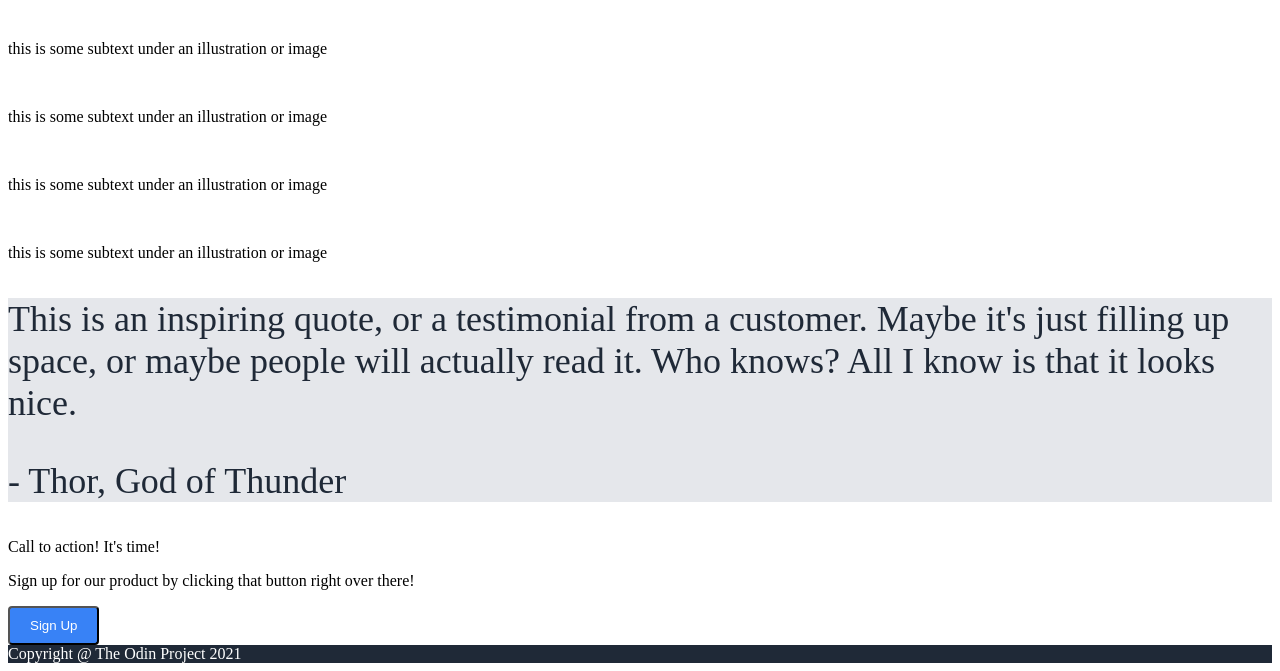
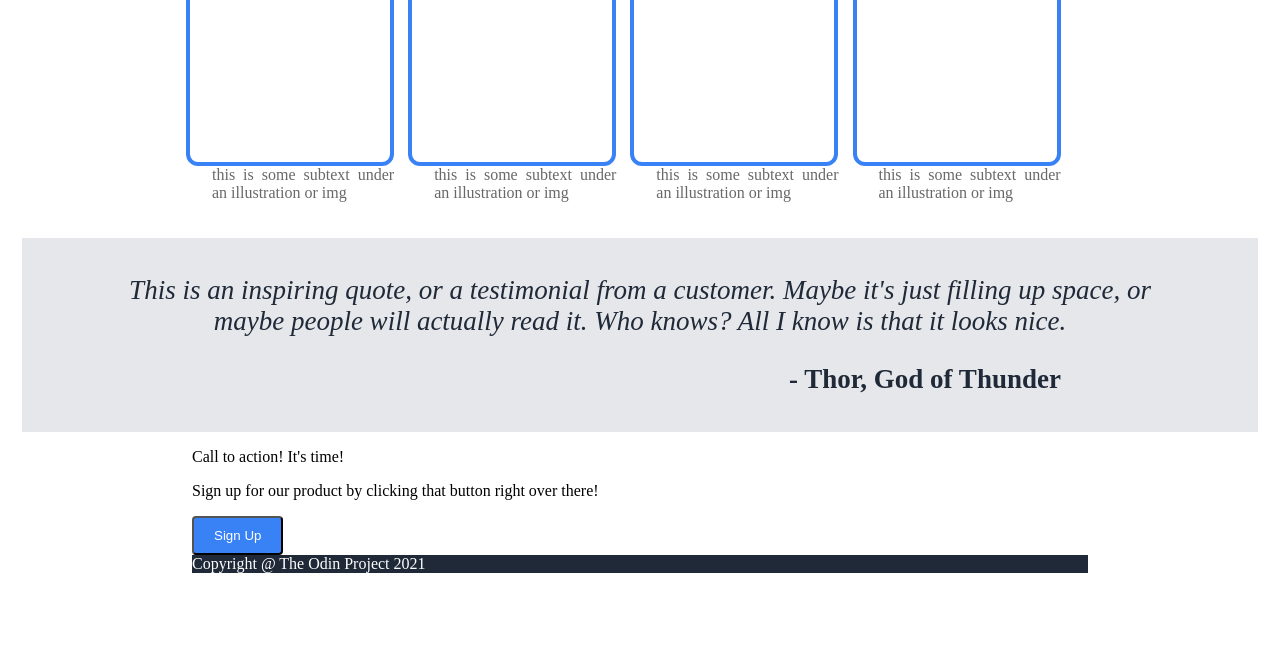
Before and after one commit to tariktesfa/Landing-page, a plain HTML site: page index.html in a window 1280 px wide. Shown: the part 437-1108 px from the top of the page. After the commit the page ends 1018 px from the top, so only its background shows below. Drawn offline with Linux system fonts and the light colour scheme.

Commit message:
mayone branch

```diff
--- a/css/style.css
+++ b/css/style.css
@@ -1,6 +1,8 @@
 body {
-  color: #000000;
-  /* background-color: #000000; */
+    display: block;
+    margin-left: auto;
+    margin-right: auto;
+    width: 70%;
 }
 
 .background {
@@ -22,11 +24,15 @@ body {
 
 .quote {
     background-color: #E5E7EB;
+    padding: 10px 70px;
+    margin: 0 -170px;
 }
 
+
 .quote p {
-    font-size: 36px;
+    font-size: 27px;
     color: #1F2937;
+    text-align: center;
 }
 
 button {
@@ -35,3 +41,51 @@ button {
     padding: 10px 20px;
     border-radius: 4px;
 }
+
+.information-header-text {
+    font-size: 36px;
+    font-weight: bolder;
+    text-align: center;
+}
+
+.info-img{
+    width: 100px;
+    height: 70px;
+    padding: 50px;
+    border-radius: 12px;
+    border: 4px solid #3882F6;
+    float:right;
+}
+
+.horizontal{
+    list-style-type: none;
+
+}
+
+/* Create three equal columns that floats next to each other */
+.column {
+    float: left;
+    width: 20.33%;
+    padding: 20px;
+    height: 230px; /* Should be removed. Only for demonstration */
+  }
+
+  /* Clear floats after the columns */
+  .row:after {
+    content: "";
+    display: table;
+    clear: both;
+  }
+
+  .text-quote {
+      font-style: italic;
+  }
+  .buttom-quote-title {
+      font-weight: 900;
+      padding-left: 570px;
+  }
+
+  .sub-text {
+      text-align: justify;
+      color: #686869;
+  }
--- a/index.html
+++ b/index.html
@@ -16,12 +16,12 @@
     </nav>
 
     <div class="">
-      <div class="">
+      <div>
         <h1 class="hero">
           This website is <br />
           awesome
         </h1>
-        <p class>
+        <p>
           Lorem ipsum dolor sit amet consectetur adipisicing elit. Deserunt,
           atque? Hic ea voluptate saepe distinctio nostrum quibusdam sed, quam
           reprehenderit neque error reiciendis assumenda nulla enim explicabo
@@ -37,33 +37,56 @@
       </div>
     </div>
 
+    <div>
+      <div >
+        <div class="information-header-text">Some random information</div>
 
-    <div>
-        <h1>Some random information</h1>
-        <img src="" alt="">
-        <p>this is some subtext under an illustration or image</p>
 
-        <img src="" alt="">
-        <p>this is some subtext under an illustration or image</p>
-
-        <img src="" alt="">
-        <p>this is some subtext under an illustration or image</p>
-
-        <img src="" alt="">
-        <p>this is some subtext under an illustration or image</p>
     </div>
 
+    <div class="row">
 
+      <div class="column">
+        <div class="info-img">
 
-    <div class="quote">
-        <p>
-            This is an inspiring quote, or a testimonial from a customer. Maybe it's just filling up space, or
-            maybe people will actually read it. Who knows? All I know is that it looks nice.
-        </p>
-        <p>
-            - Thor, God of Thunder
-        </p>
+        </div>
+        <p class="sub-text">this is some subtext under an illustration or img</p>
+      </div>
+
+      <div class="column" >
+        <div class="info-img">
+
+        </div>
+        <p class="sub-text">this is some subtext under an illustration or img</p>
+      </div>
+
+      <div class="column" >
+        <div class="info-img">
+
+        </div>
+        <p class="sub-text">this is some subtext under an illustration or img</p>
+      </div>
+
+      <div class="column" >
+        <div class="info-img">
+
+        </div>
+        <p class="sub-text">this is some subtext under an illustration or img</p>
+      </div>
     </div>
+
+<div class="quote" >
+
+  <div class="inner-quote">
+      <p class="text-quote">
+          This is an inspiring quote, or a testimonial from a customer. Maybe it's just filling up space, or
+          maybe people will actually read it. Who knows? All I know is that it looks nice.
+      </p>
+      <p class="buttom-quote-title">
+          - Thor, God of Thunder
+      </p>
+  </div>
+</div>
 
 
     <div>
@@ -84,3 +107,13 @@
     </footer>
   </body>
 </html>
+
+
+<!-- <img src="" alt="">
+        <p>this is some subtext under an illustration or image</p>
+
+        <img src="" alt="">
+        <p>this is some subtext under an illustration or image</p>
+
+        <img src="" alt="">
+        <p>this is some subtext under an illustration or image</p> -->
```
